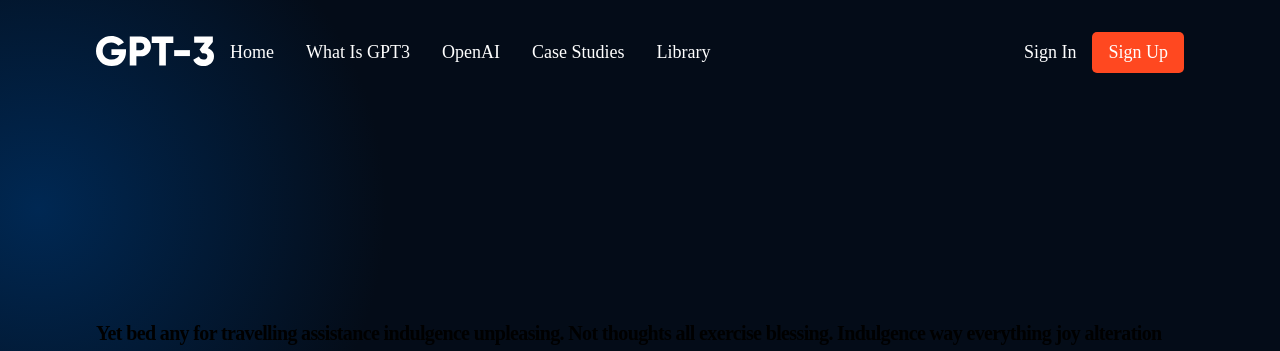
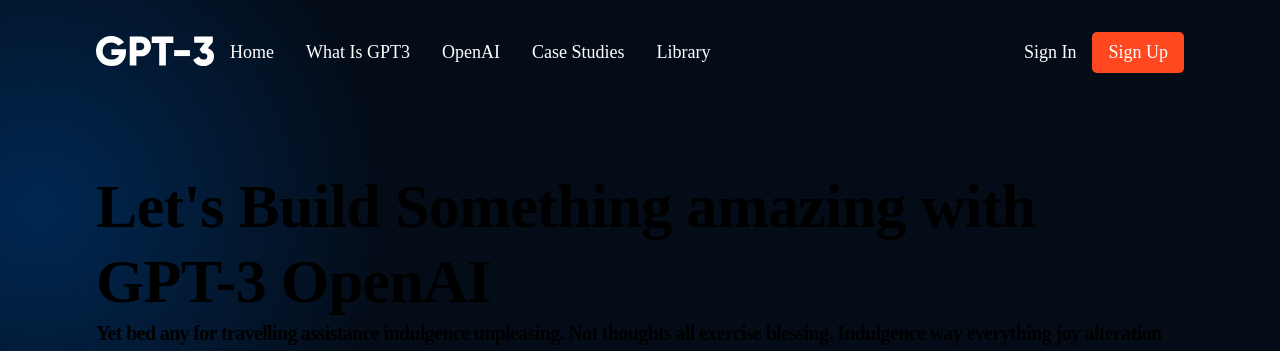
Before and after one commit to Dead-Section/chat-gpt, a React (Create React App) app: page / in a window 1280 px wide. Shown: the top 351 px of the page. Built offline with nearby package versions, Linux system fonts and the light colour scheme.

Commit message:
Updated App

```diff
--- a/src/App.css
+++ b/src/App.css
@@ -31,10 +31,10 @@
   }
 
   .gradient__text {
-    background: var(--gradient-text);
+    /* background: var(--gradient-text);
     background-clip: text;
     -webkit-background-clip: text;
-    -webkit-text-fill-color: transparent;
+    -webkit-text-fill-color: transparent; */
   }
 
   .section__padding {
```
